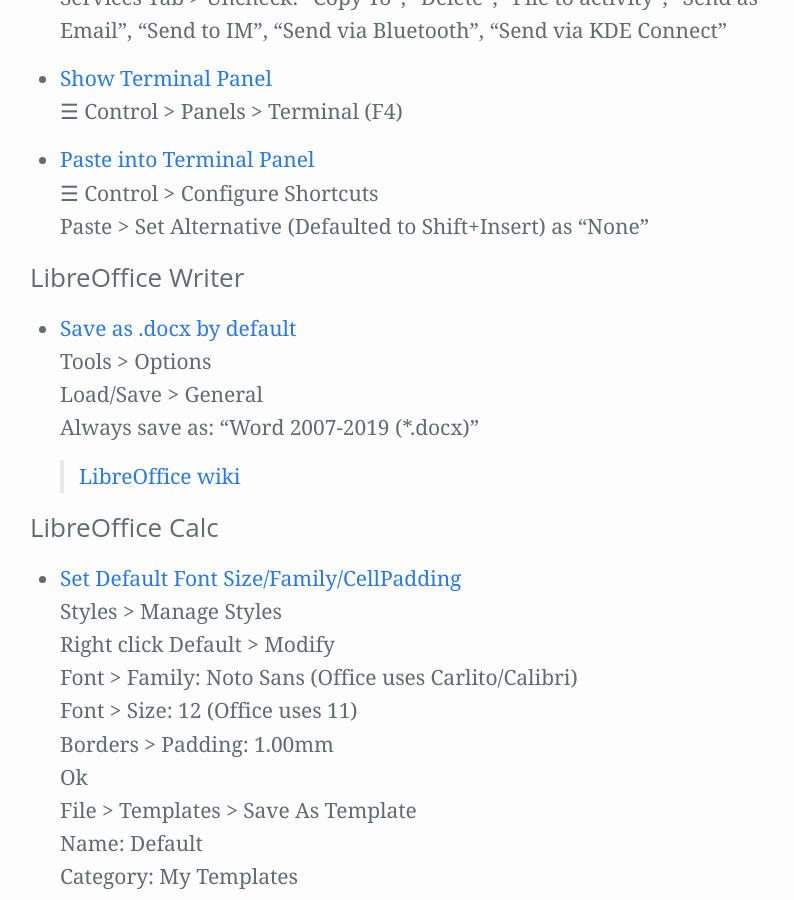
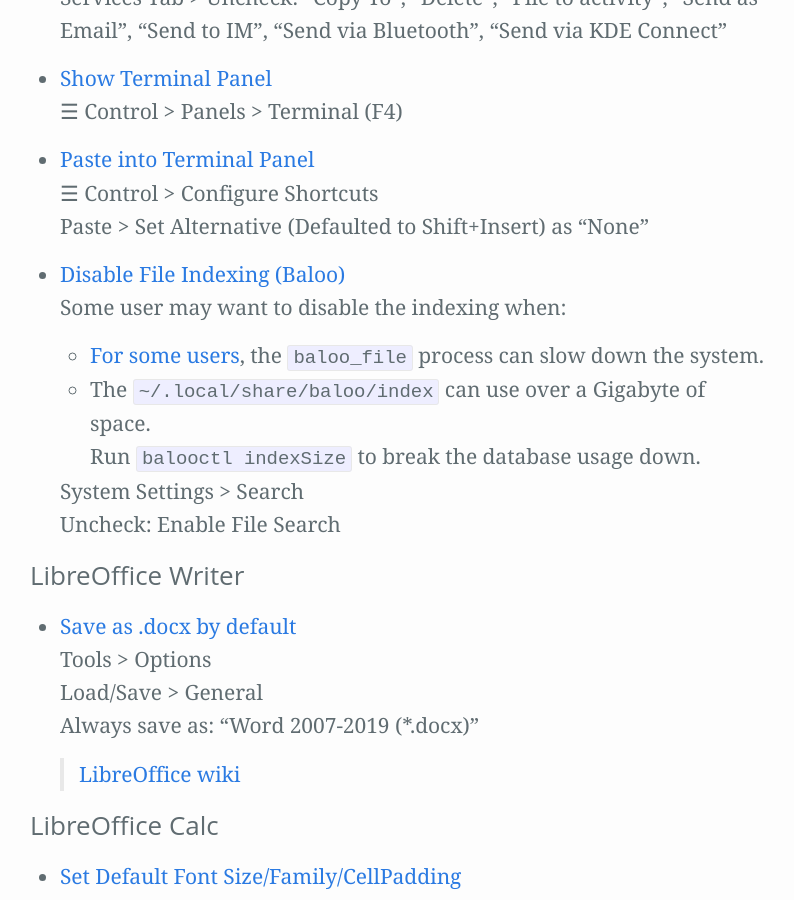
Before and after one commit to Zren/zren.github.io, a Jekyll site: the page built from kde_tips/tips.md, in a window 1280 px wide and 900 px high, scrolled down 7170 px. Shown: the whole window, without its empty margins (240-1034 px from the left). Built offline with Jekyll 4.4.1, drawn with Linux system fonts in a browser that asks for light colours; our own code applies the rules of GitHub Pages for plain Markdown files.

Commit message:
Add disable baloo file indexing tip from (Issue #3)

```diff
--- a/kde_tips/tips.md
+++ b/kde_tips/tips.md
@@ -266,6 +266,17 @@
 {% capture label %}Paste into Terminal Panel{% endcapture %}{% capture contents %}
   ☰ Control > Configure Shortcuts
   Paste > Set Alternative (Defaulted to Shift+Insert) as “None”
+{% endcapture%}{% include tip.html label=label contents=contents %}
+
+{% capture label %}Disable File Indexing (Baloo){% endcapture %}{% capture contents %}
+  Some user may want to disable the indexing when:
+
+  * [For some users](https://www.reddit.com/r/kde/search?q=baloo&restrict_sr=on), the `baloo_file` process can slow down the system.
+  * The `~/.local/share/baloo/index` can use over a Gigabyte of space.
+    Run `balooctl indexSize` to break the database usage down.
+
+  System Settings > Search
+  Uncheck: Enable File Search
 {% endcapture%}{% include tip.html label=label contents=contents %}
 </ul>
 
```
